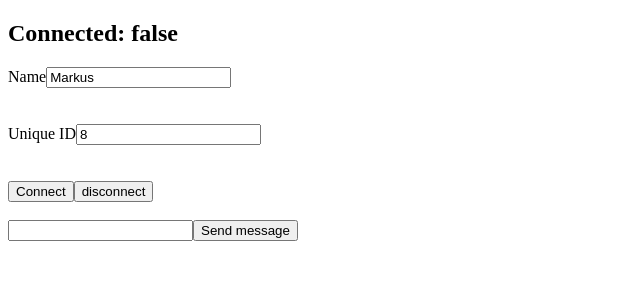
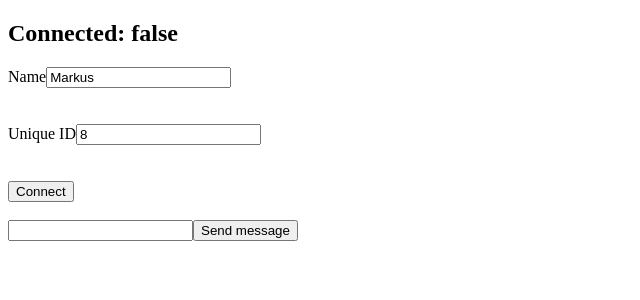
Before and after one commit to AdityaAnuragi/chatApp-frontEnd, a React (Vite) app: page / in a window 1280 px wide. Shown: the top 300 px of the page, without its empty margins (0-640 px from the left). Built offline with nearby package versions, Linux system fonts and the light colour scheme.

Commit message:
removed the disconnect button

```diff
--- a/src/App.tsx
+++ b/src/App.tsx
@@ -83,7 +83,7 @@ function App() {
       <br />
 
       <button onClick={() => socket.connect()} >Connect</button>
-      <button onClick={() => socket.disconnect()} >disconnect</button>
+      {/* <button onClick={() => socket.disconnect()} >disconnect</button> */}
       <br />
       <br />
 
```
